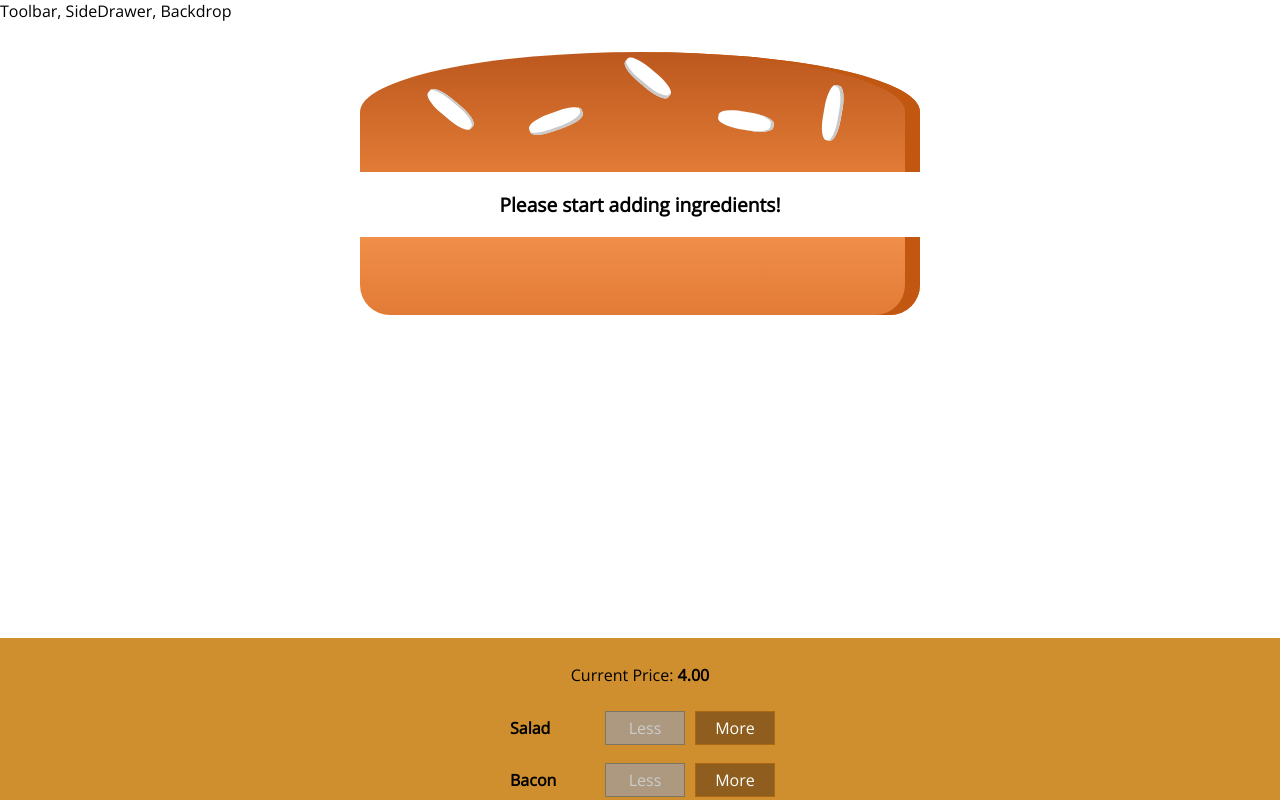
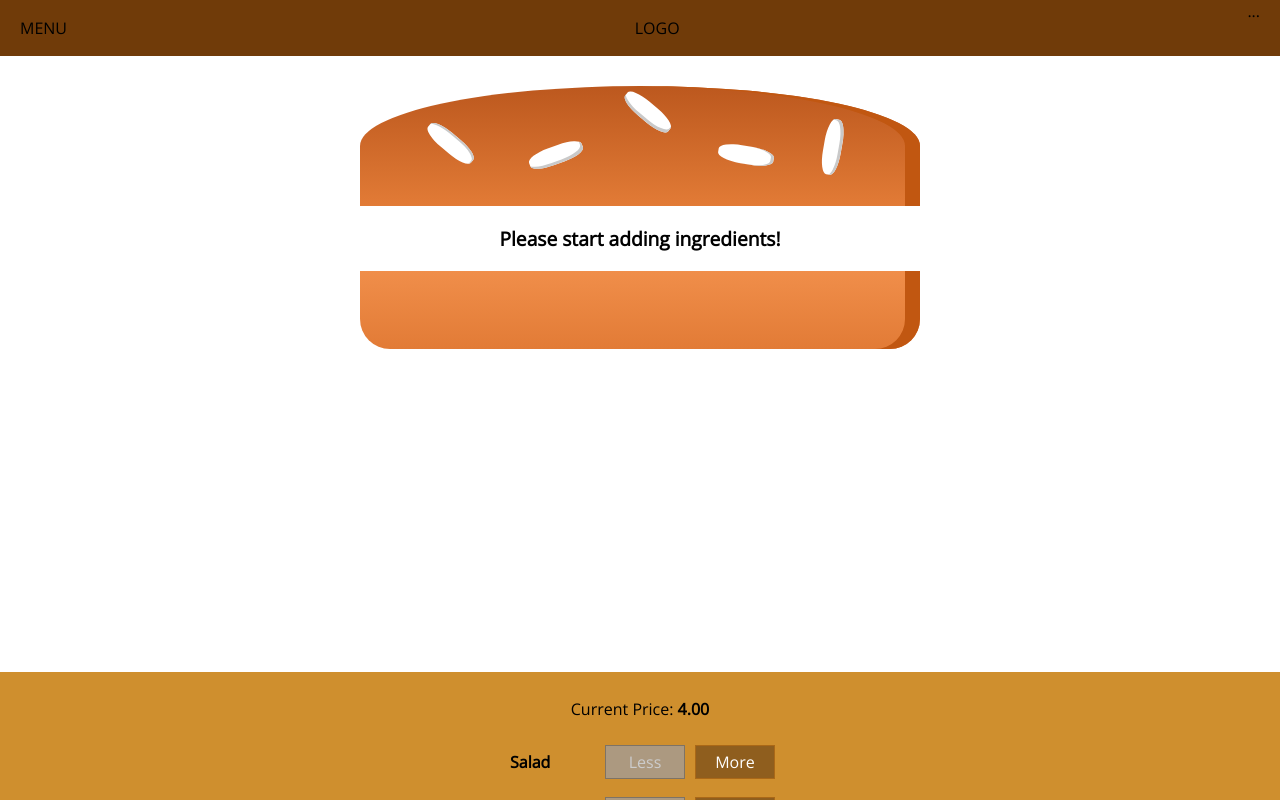
Before and after one commit to MartinHage/burger-builder, a React app: page / in a window 1280 px wide. Shown: the top 800 px of the page. Built offline with nearby package versions, Linux system fonts and the light colour scheme.

Commit message:
added navigation toolbar

```diff
--- a/src/components/Layout/Layout.css
+++ b/src/components/Layout/Layout.css
@@ -1,3 +1,3 @@
 .Content {
-  margin-top: 16px;
+  margin-top: 72px;
 }
--- a/src/components/Layout/Layout.js
+++ b/src/components/Layout/Layout.js
@@ -1,9 +1,10 @@
 import React from "react";
+import Toolbar from "../Navigation/Toolbar/Toolbar";
 import "./Layout.css";
 
 const Layout = (props) => (
   <>
-    <div>Toolbar, SideDrawer, Backdrop</div>
+    <Toolbar />
     <main className="Content">{props.children}</main>
   </>
 );
--- /dev/null
+++ b/src/components/Navigation/Toolbar/Toolbar.css
@@ -0,0 +1,18 @@
+.Toolbar {
+  height: 56px;
+  width: 100%;
+  position: fixed;
+  top: 0;
+  left: 0;
+  background-color: #703b09;
+  display: flex;
+  justify-content: space-between;
+  align-items: center;
+  padding: 0 20px;
+  box-sizing: border-box;
+  z-index: 90;
+}
+
+.Toolbar nav {
+  height: 100%;
+}
--- /dev/null
+++ b/src/components/Navigation/Toolbar/Toolbar.js
@@ -0,0 +1,14 @@
+import React from "react";
+import "./Toolbar.css";
+
+const Toolbar = (props) => {
+  return (
+    <header className="Toolbar">
+      <div>MENU</div>
+      <div>LOGO</div>
+      <nav>...</nav>
+    </header>
+  );
+};
+
+export default Toolbar;
```
Also changed, not shown: 1 other file (tests, documents, lock files or other folders).
